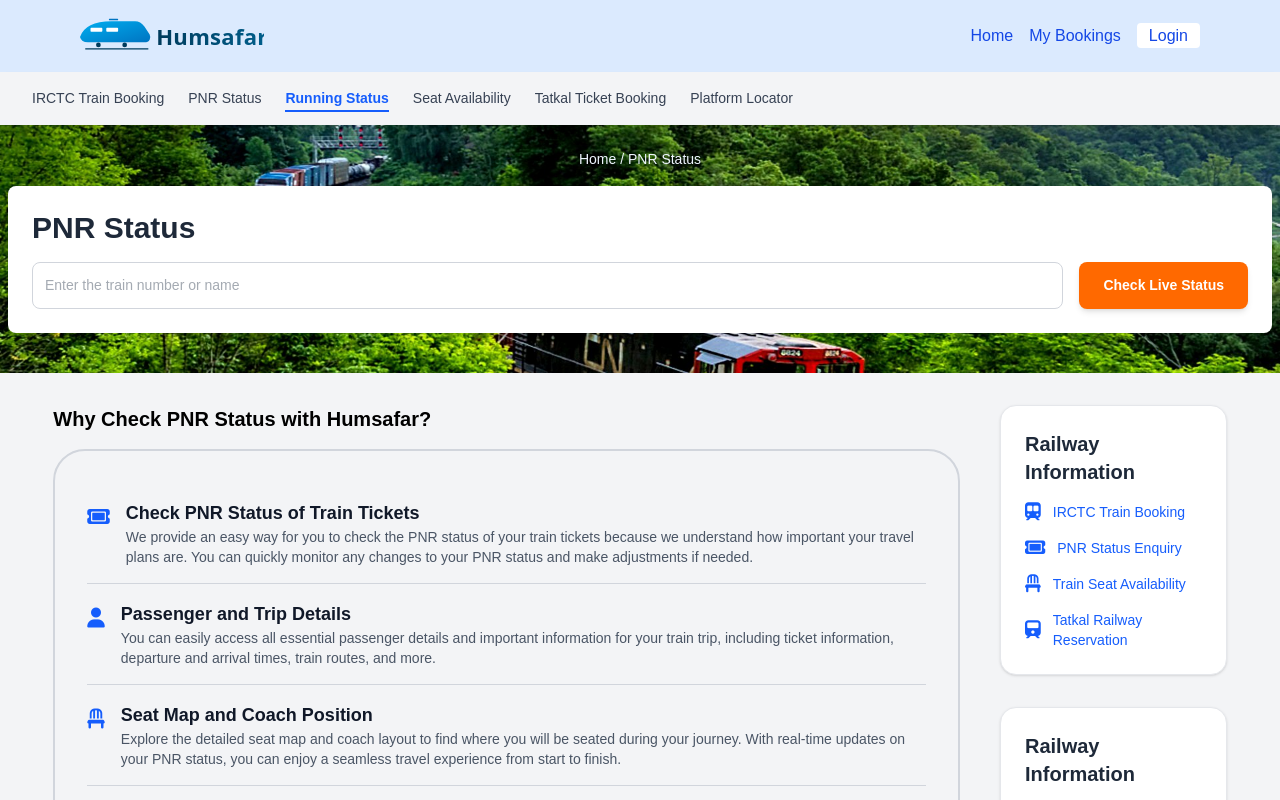
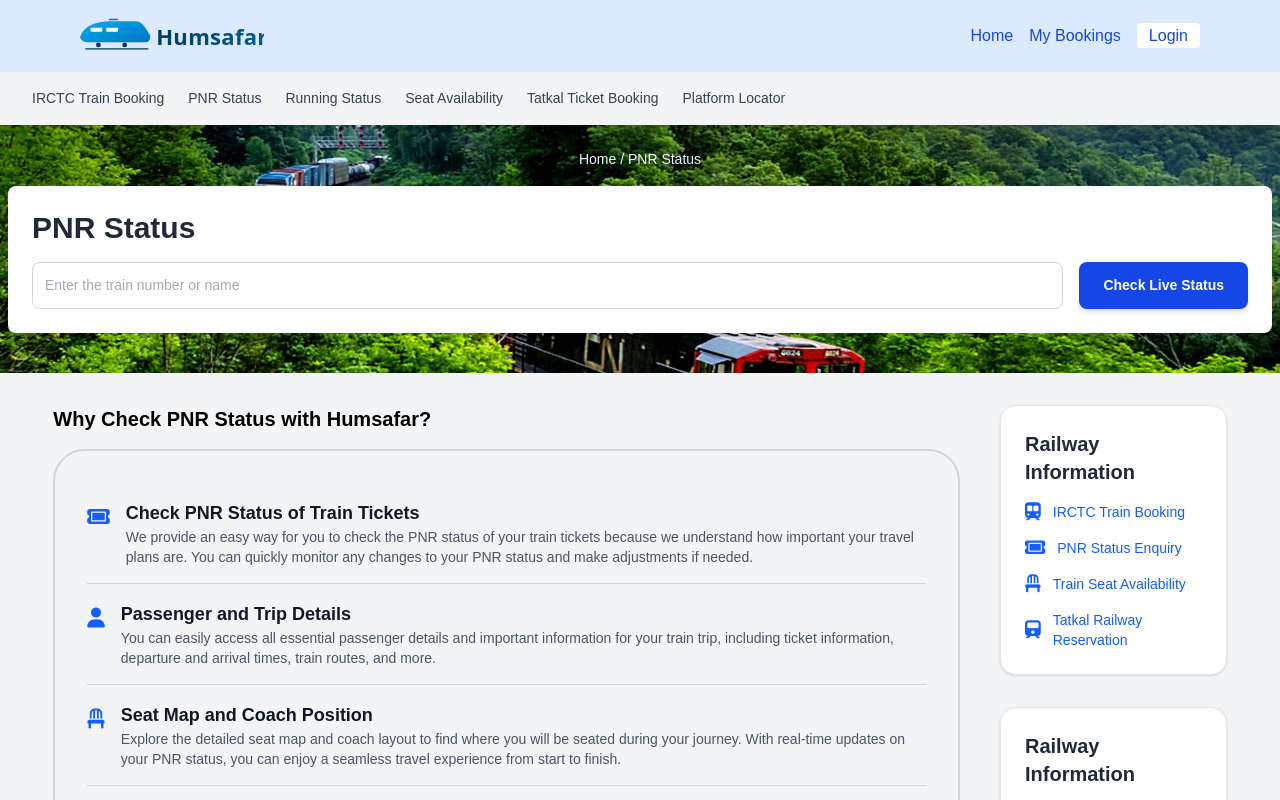
Before and after one commit to Ravi-Katiyar04/humsafar, a Next.js app: page /pnr-status-enquiry in a window 1280 px wide. Shown: the top 800 px of the page. Built offline with nearby package versions, Linux system fonts and the light colour scheme.

Commit message:
RunningStatus and Header updated

```diff
--- a/src/app/running-status/page.js
+++ b/src/app/running-status/page.js
@@ -1,5 +1,4 @@
 "use client"
-import Head from 'next/head';
 import { useState } from 'react';
 import Header from '@/components/Header';
 import SearchBar from '@/components/SearchBar';
@@ -8,7 +7,7 @@ import FAQSection from '@/components/FAQSection';
 import '@fortawesome/fontawesome-free/css/all.min.css';
 import Link from 'next/link';
 
-export default function Home() {
+export default function RunningStatus() {
   const [trainStatus, setTrainStatus] = useState(null);
   const [loading, setLoading] = useState(false);
   const [error, setError] = useState(null);
@@ -117,7 +116,7 @@ export default function Home() {
     <div className="min-h-screen  bg-gray-100 text-gray-600  text-[14px] ">
 
 
-      <Header />
+      <Header currentPath="/running-status" />
 
       <div className="min-h-fit p-2 bg-cover bg-center flex flex-col items-center justify-start "
         style={{
@@ -282,7 +281,7 @@ export default function Home() {
                 Tap on the <span className="font-semibold">More Info</span> tab to access the Station Timetable, Average Delays, and information about Heritage Trains.
               </li>
             </ul>
-            <p className='my-2'>Next time you opt for <Link href="/train" className='text-blue-600 font-semibold'>train ticket booking</Link> (or <Link href="/train" className='text-blue-600 font-semibold'>tatkal ticket booking</Link>), use ixigo money to save on tickets. Once you have checked the current running status of your train, you can also make a <Link href="/train" className='text-blue-600 font-semibold'>PNR status</Link> enquiry. On ixigo, you can also <Link href="/train" className='text-blue-600 font-semibold'>check seat availability</Link>  in your train.</p>
+            <p className='my-2'>Next time you opt for <Link href="/" className='text-blue-600 font-semibold'>train ticket booking</Link> (or <Link href="/tatkal-reservation" className='text-blue-600 font-semibold'>tatkal ticket booking</Link>), use ixigo money to save on tickets. Once you have checked the current running status of your train, you can also make a <Link href="/pnr-status-enquiry" className='text-blue-600 font-semibold'>PNR status</Link> enquiry. On ixigo, you can also <Link href="/seat-availability" className='text-blue-600 font-semibold'>check seat availability</Link>  in your train.</p>
           </section>
 
           <FAQSection />
--- a/src/components/Header.jsx
+++ b/src/components/Header.jsx
@@ -1,19 +1,38 @@
-"use client"
-import Link from 'next/link';
+"use client";
+import Link from "next/link";
 
-export default function Header() {
+export default function Header({ currentPath }) {
+  const navLinks = [
+    { href: "/", label: "IRCTC Train Booking" },
+    { href: "/pnr-status-enquiry", label: "PNR Status" },
+    { href: "/running-status", label: "Running Status" },
+    { href: "/seat-availability", label: "Seat Availability" },
+    { href: "/tatkal-reservation", label: "Tatkal Ticket Booking" },
+    { href: "/platform-locator", label: "Platform Locator" },
+  ];
+
   return (
     <header className="bg-gray-100 shadow-md py-4 sticky top-16 z-10">
       <div className="container mx-auto flex justify-between items-center px-4 md:px-8">
-
         <nav className="hidden md:block">
           <ul className="flex space-x-6">
-            <li><Link href="/" className="text-gray-700 hover:text-blue-600 font-medium">IRCTC Train Booking</Link></li>
-            <li><Link href="/pnr-status-enquiry" className="text-gray-700 hover:text-blue-600 font-medium">PNR Status</Link></li>
-            <li><Link href="#" className="text-blue-600 font-bold border-b-2 border-blue-600 pb-1">Running Status</Link></li>
-            <li><Link href="/seat-availability" className="text-gray-700 hover:text-blue-600 font-medium">Seat Availability</Link></li>
-            <li><Link href="/tatkal-reservation" className="text-gray-700 hover:text-blue-600 font-medium">Tatkal Ticket Booking</Link></li>
-            <li><Link href="/platform-locator" className="text-gray-700 hover:text-blue-600 font-medium">Platform Locator</Link></li>
+            {navLinks.map(({ href, label }) => {
+              const isActive = currentPath === href;
+              return (
+                <li key={href}>
+                  <Link
+                    href={href}
+                    className={`font-medium ${
+                      isActive
+                        ? "text-blue-600 font-bold border-b-2 border-blue-600 pb-1 pointer-events-none cursor-default"
+                        : "text-gray-700 hover:text-blue-600"
+                    }`}
+                  >
+                    {label}
+                  </Link>
+                </li>
+              );
+            })}
           </ul>
         </nav>
       </div>
--- a/src/components/SearchBar.jsx
+++ b/src/components/SearchBar.jsx
@@ -22,7 +22,7 @@ export default function SearchBar({ onSearch }) {
       />
       <button
         type="submit"
-        className="bg-orange-500 hover:bg-orange-600 text-white font-bold py-3 px-6 rounded-lg shadow-md transition duration-300 ease-in-out"
+        className="bg-blue-700 hover:bg-blue-800 cursor-pointer text-white font-bold py-3 px-6 rounded-lg shadow-md transition duration-300 ease-in-out"
       >
         Check Live Status
       </button>
```
